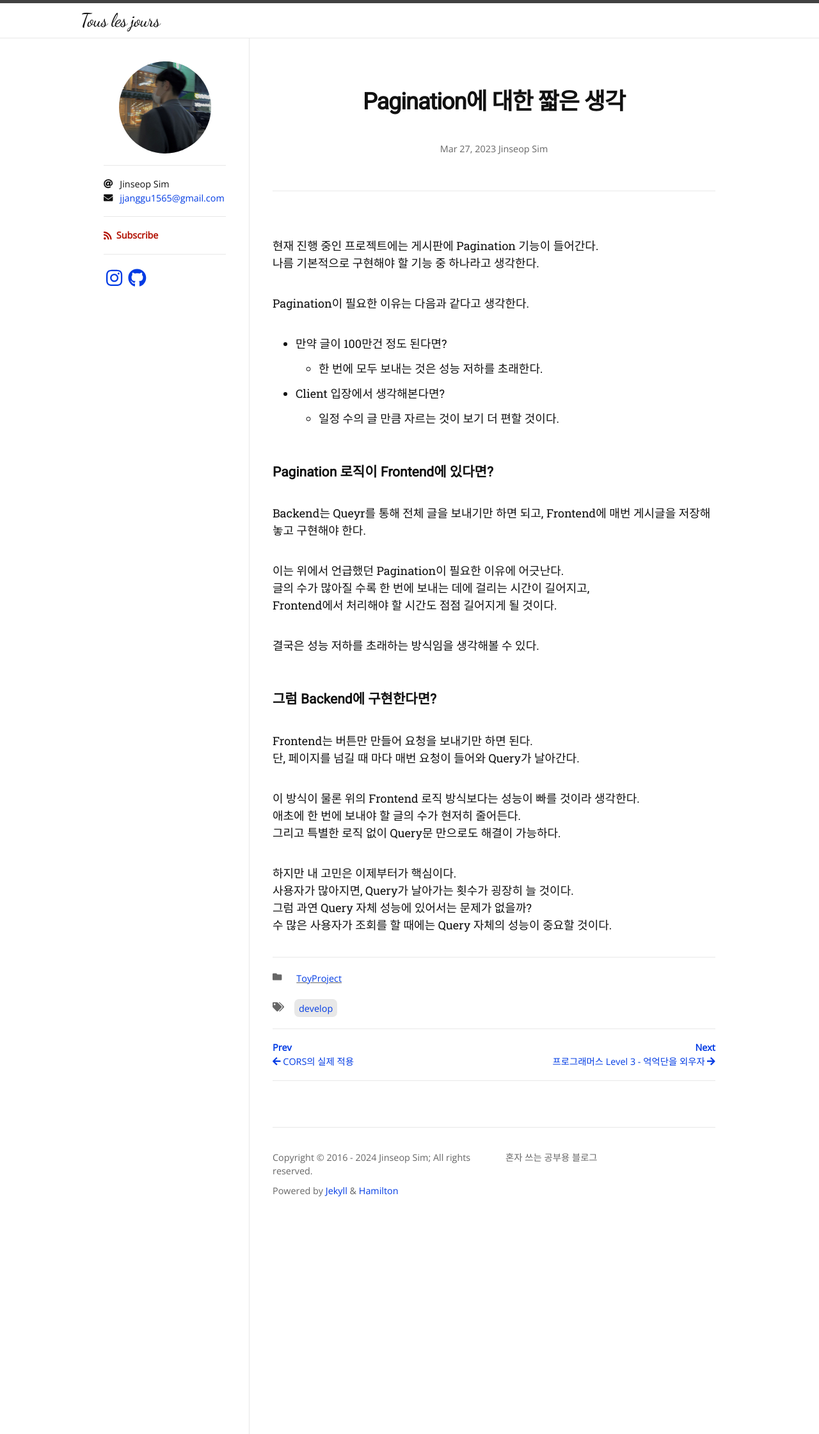
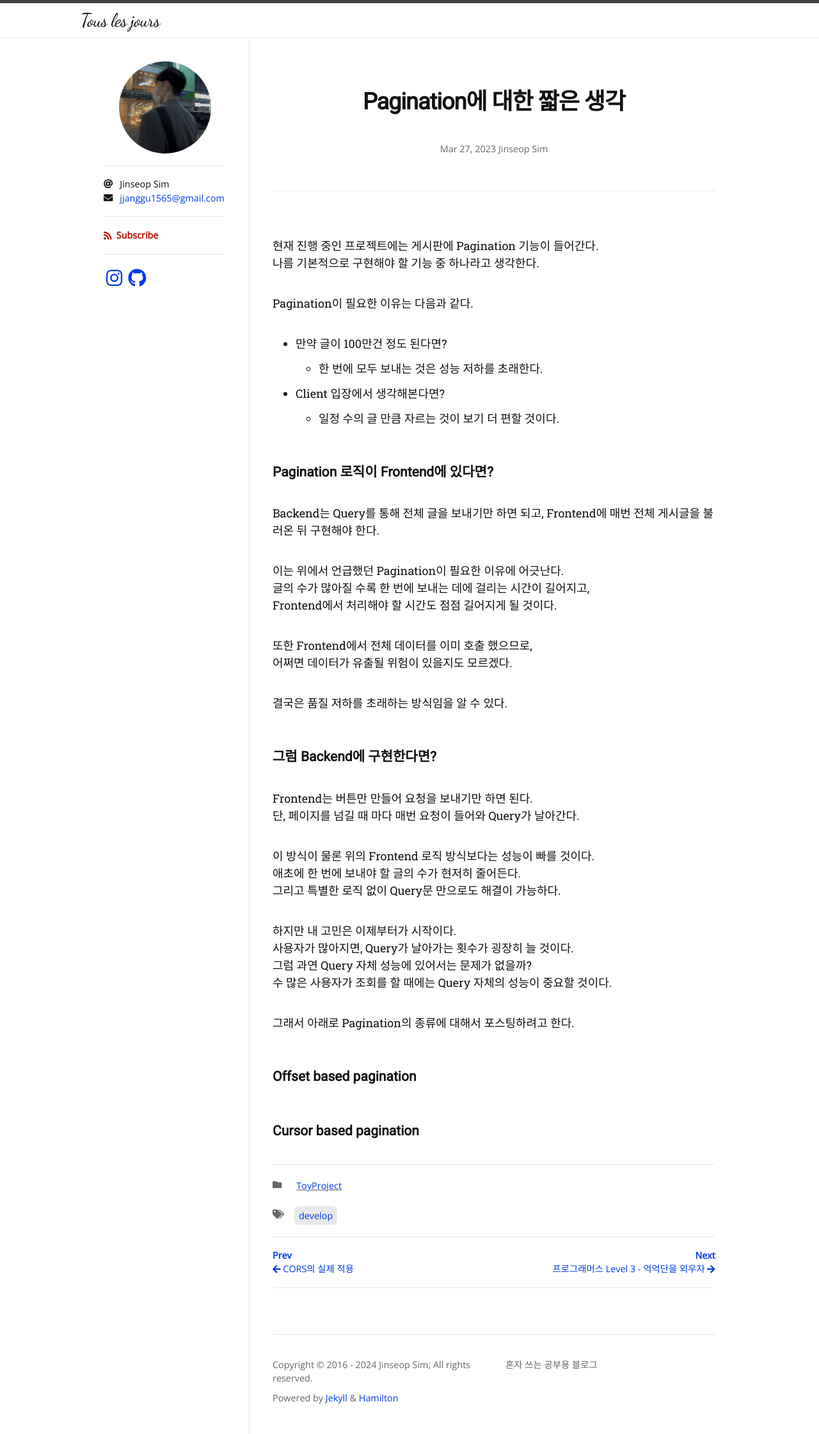
Before and after one commit to Jinseop-Sim/Jinseop-Sim.github.io, a Jekyll site: the page built from _posts/2023-03-27-pagination.md, in a window 1280 px wide. Shown: the whole page at 64% size. Built offline with Jekyll 4.4.1, drawn with Linux system fonts in a browser that asks for light colours; nearby versions of some CDN libraries; some web fonts are replaced.

Commit message:
글 수정

```diff
--- a/_posts/2023-03-27-pagination.md
+++ b/_posts/2023-03-27-pagination.md
@@ -9,31 +9,39 @@ author:
 현재 진행 중인 프로젝트에는 게시판에 Pagination 기능이 들어간다.
 나름 기본적으로 구현해야 할 기능 중 하나라고 생각한다.
 
-Pagination이 필요한 이유는 다음과 같다고 생각한다.
+Pagination이 필요한 이유는 다음과 같다.
 - 만약 글이 100만건 정도 된다면?
   - 한 번에 모두 보내는 것은 성능 저하를 초래한다.
 - Client 입장에서 생각해본다면?
   - 일정 수의 글 만큼 자르는 것이 보기 더 편할 것이다.
 
 ### Pagination 로직이 Frontend에 있다면?
-Backend는 Queyr를 통해 전체 글을 보내기만 하면 되고,
-Frontend에 매번 게시글을 저장해놓고 구현해야 한다.
+Backend는 Query를 통해 전체 글을 보내기만 하면 되고,
+Frontend에 매번 전체 게시글을 불러온 뒤 구현해야 한다.
 
 이는 위에서 언급했던 Pagination이 필요한 이유에 어긋난다.
 글의 수가 많아질 수록 한 번에 보내는 데에 걸리는 시간이 길어지고,
 Frontend에서 처리해야 할 시간도 점점 길어지게 될 것이다.
 
-결국은 성능 저하를 초래하는 방식임을 생각해볼 수 있다.
+또한 Frontend에서 전체 데이터를 이미 호출 했으므로,
+어쩌면 데이터가 유출될 위험이 있을지도 모르겠다.
+
+결국은 품질 저하를 초래하는 방식임을 알 수 있다.
 
 ### 그럼 Backend에 구현한다면?
 Frontend는 버튼만 만들어 요청을 보내기만 하면 된다.
 단, 페이지를 넘길 때 마다 매번 요청이 들어와 Query가 날아간다.
 
-이 방식이 물론 위의 Frontend 로직 방식보다는 성능이 빠를 것이라 생각한다.
+이 방식이 물론 위의 Frontend 로직 방식보다는 성능이 빠를 것이다.
 애초에 한 번에 보내야 할 글의 수가 현저히 줄어든다.
 그리고 특별한 로직 없이 Query문 만으로도 해결이 가능하다.
 
-하지만 내 고민은 이제부터가 핵심이다.
+하지만 내 고민은 이제부터가 시작이다.
 사용자가 많아지면, Query가 날아가는 횟수가 굉장히 늘 것이다.
 그럼 과연 Query 자체 성능에 있어서는 문제가 없을까?
 수 많은 사용자가 조회를 할 때에는 Query 자체의 성능이 중요할 것이다.
+
+그래서 아래로 Pagination의 종류에 대해서 포스팅하려고 한다.
+
+### Offset based pagination
+### Cursor based pagination
```
